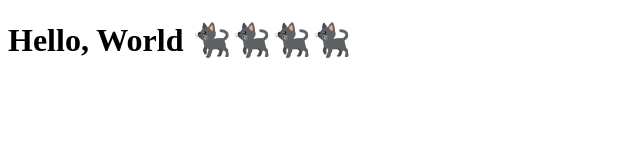
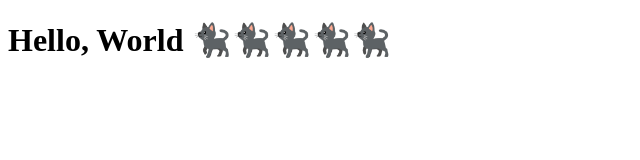
Before and after one commit to jwilcott/POTW, a plain HTML site: page index.html in a window 1280 px wide. Shown: the whole page, without its empty margins (0-640 px from the left). Drawn offline with nearby package versions, Linux system fonts and the light colour scheme.

Commit message:
evn more cats!

```diff
--- a/index.html
+++ b/index.html
@@ -8,6 +8,6 @@
     <script src="main.js" defer></script>
 </head>
 <body>
-    <h1>Hello, World 🐈‍⬛🐈‍⬛🐈‍⬛🐈‍⬛</h1>
+    <h1>Hello, World 🐈‍⬛🐈‍⬛🐈‍⬛🐈‍⬛🐈‍⬛</h1>
 </body>
 </html>
```
